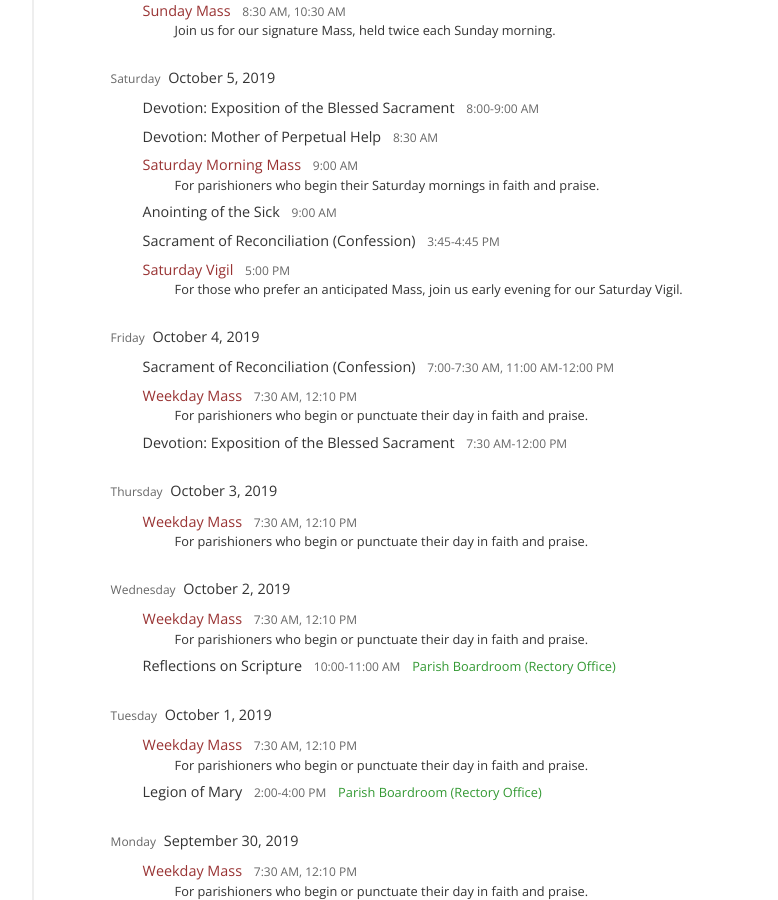
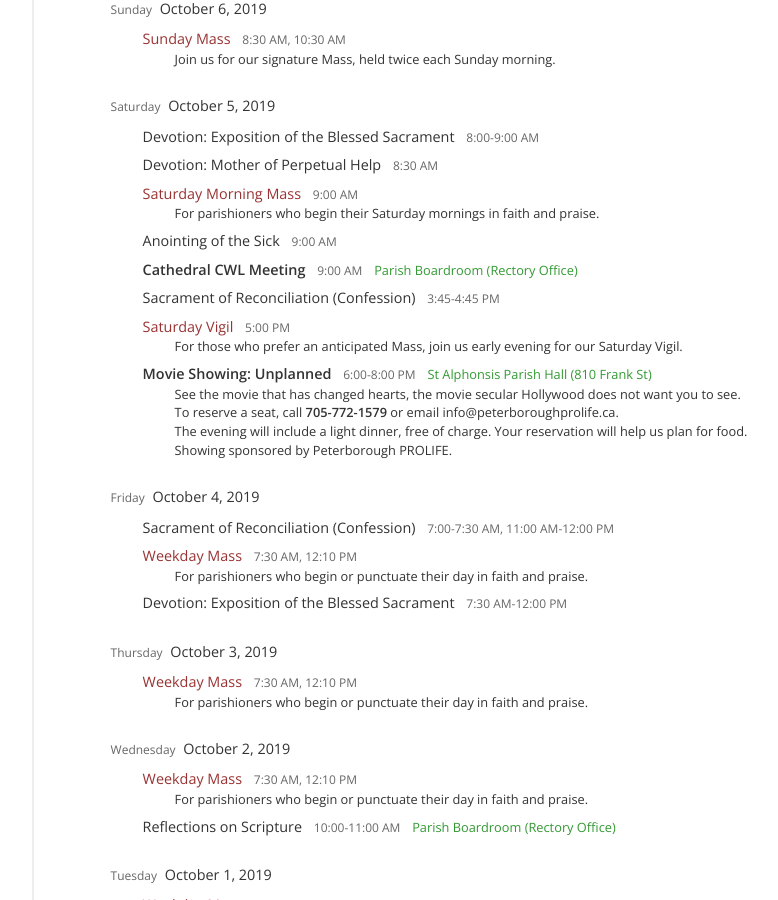
Before and after one commit to stpeterinchains/stpeterinchains.github.io, a Jekyll site: the page built from schedule.html, in a window 1280 px wide and 900 px high, scrolled down 3706 px. Shown: the whole window, without its empty margins (181-959 px from the left). Built offline with Jekyll 4.4.1, drawn with Linux system fonts in a browser that asks for light colours; nearby versions of some CDN libraries; some of the changed text lies outside the part shown.

Commit message:
Schedule updates

```diff
--- a/_data/schedule.yml
+++ b/_data/schedule.yml
@@ -207,6 +207,24 @@
     recurring: *monday
   - date: 2019-09-10
     recurring: *tuesday
+    specials:
+      - title: >
+          Parent Information Night for&nbsp;Confirmation
+          Sacramental&nbsp;Preparation
+        descriptive: |
+          Parents are invited to attend this important informational session as
+          a first step in their children&apos;s registration for the
+          Sacramental&nbsp;Preparation program to prepare for
+          their&nbsp;**Confirmation**.
+
+          Please note that there is a registration fee of $50 for the
+          Sacramental Preparation program, to offset the cost
+          of&nbsp;materials.
+
+          An information package will be provided.
+        location: Cathedral
+        time: 6:00 PM
+        ordinal: "1800"
   - date: 2019-09-11
     recurring: *wednesday
   - date: 2019-09-12
@@ -225,8 +243,9 @@
     recurring: *tuesday
     specials:
       - title: >
-          Parent Information Night for
-          First&nbsp;Reconciliation and First&nbsp;Communion
+          Parent Information Night
+          for First&nbsp;Reconciliation and First&nbsp;Communion
+          Sacramental&nbsp;Preparation
         descriptive: |
           Parents are invited to attend this important informational session as
           the first step in their children&apos;s registration for the
@@ -330,6 +349,28 @@
     recurring: *friday
   - date: 2019-10-05
     recurring: *saturday
+    specials:
+      - title: Cathedral CWL Meeting
+        location: Parish Boardroom (Rectory Office)
+        time: 9:00 AM
+        ordinal: "0900"
+      - title: >
+          Movie Showing: Unplanned
+        descriptive: |
+          See the movie that has changed hearts, the movie secular Hollywood
+          does not want you to see.
+
+          To reserve a seat, call **705-772-1579** or email
+          [info@peterboroughprolife.ca](mailto:info@peterboroughprolife.ca).
+
+          The evening will include a light dinner, free of charge.
+          Your reservation will help us plan for food.
+
+          Showing sponsored by
+          [Peterborough PROLIFE](http://peterboroughprolife.ca).
+        location: St Alphonsis Parish Hall (810 Frank St)
+        time: 6:00-8:00 PM
+        ordinal: "1800"
   - date: 2019-10-06
     recurring: *sunday
   - date: 2019-10-07
@@ -368,6 +409,10 @@
     recurring: *monday
     specials:
       - <<: *lifeteen
+      - title: Knights of Columbus Meeting
+        location: Bishop Doyle Hall
+        time: 7:00 PM
+        ordinal: "1900"
   - date: 2019-10-22
     recurring: *tuesday
   - date: 2019-10-23
```
